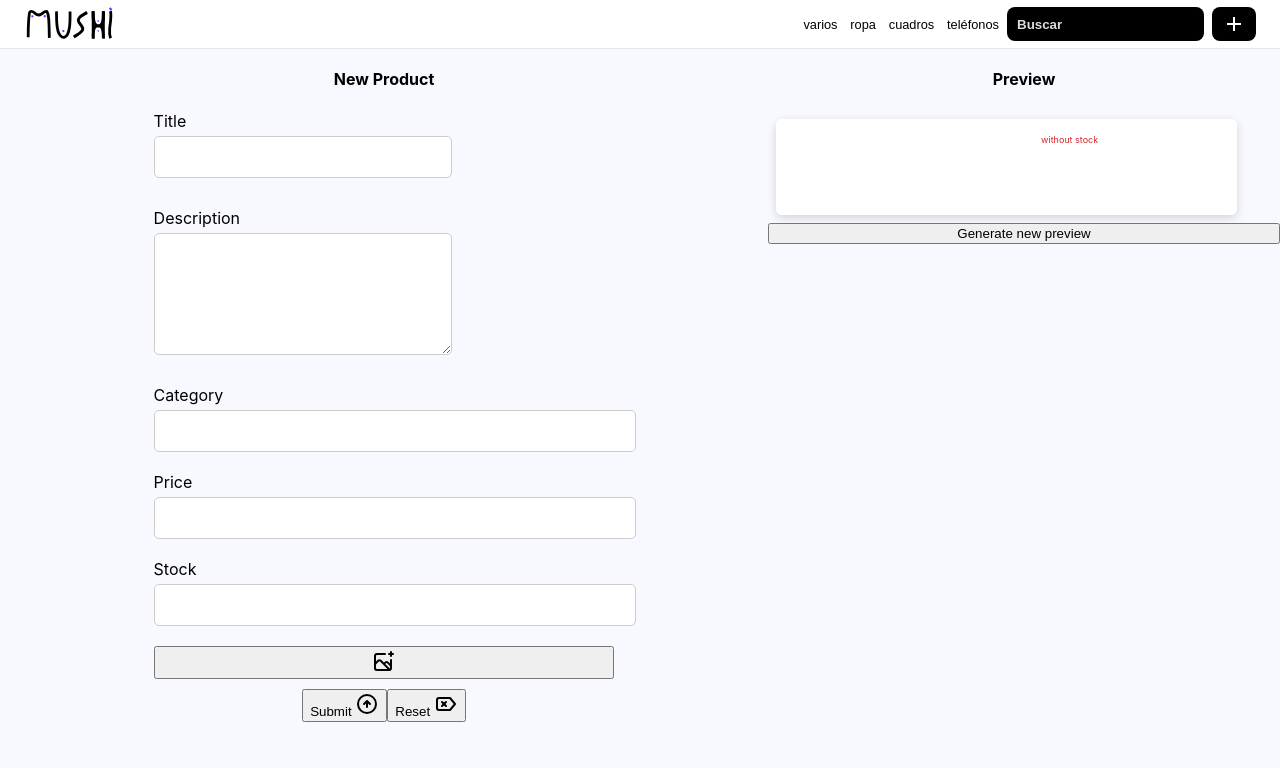
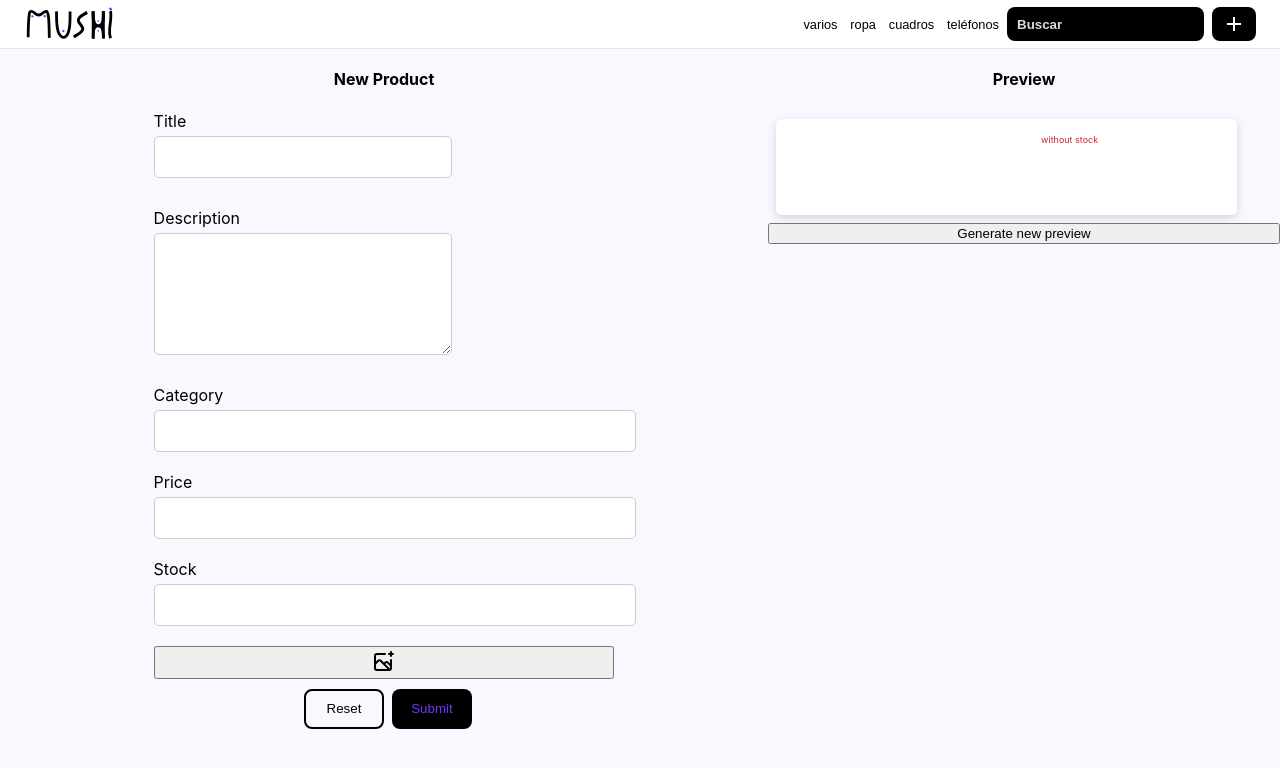
Before and after one commit to aithonai/Mushi, a React (Create React App) app in the folder app/: page /new in a window 1280 px wide. Shown: the top 768 px of the page. Built offline with nearby package versions, Linux system fonts and the light colour scheme.

Commit message:
Added MyButton.jsx

```diff
--- /dev/null
+++ b/app/src/components/MyButton.css
@@ -0,0 +1 @@
+.MyButton{display:flex;justify-content:center;align-items:center;margin-left:.5rem;background-color:#000;width:5rem;height:2.5rem;padding:.2rem .5rem;border-width:0;border-radius:8px;outline-width:0;color:#fff;transition:all .2s;cursor:pointer}.MyButton:hover{box-shadow:0 0 2px 3px rgba(120,50,255,.5);transition:all .2s}.primary{color:#7832ff}.ghost{color:#000;background-color:transparent;border:2px solid #000}
--- /dev/null
+++ b/app/src/components/MyButton.jsx
@@ -0,0 +1,14 @@
+import "./MyButton.css"
+
+function MyButton(props) {
+  return (
+    <button
+      type={props.type ? props.type : null}
+      className={`MyButton ${props.theme || ""}`}
+    >
+      {props.children}
+    </button>
+  )
+}
+
+export default MyButton
--- a/app/src/components/Product_form.jsx
+++ b/app/src/components/Product_form.jsx
@@ -1,13 +1,10 @@
 import { useState, useRef } from "react"
+import "./Product_form.css"
 import Card from "./Card"
-import {
-  UilImagePlus,
-  UilCancel,
-  UilArrowCircleUp,
-} from "@iconscout/react-unicons"
-import "../components/Product_form.css"
+import MyButton from "./MyButton"
+import { UilImagePlus } from "@iconscout/react-unicons"
 
-export default function ProductForm() {
+function ProductForm() {
   const [images, setImages] = useState([])
   const [preview, setPreview] = useState({})
   const form = useRef(null)
@@ -109,12 +106,12 @@ export default function ProductForm() {
         </div>
 
         <div className="controls">
-          <button type="submit">
-            Submit <UilArrowCircleUp />
-          </button>
-          <button type="reset">
-            Reset <UilCancel />
-          </button>
+          <MyButton type="reset" theme="ghost">
+            Reset
+          </MyButton>
+          <MyButton type="submit" theme="primary">
+            Submit
+          </MyButton>
         </div>
       </form>
       <aside className="preview">
@@ -138,3 +135,5 @@ export default function ProductForm() {
     </div>
   )
 }
+
+export default ProductForm
--- /dev/null
+++ b/app/src/scss/MyButton.scss
@@ -0,0 +1,33 @@
+@import "variables";
+
+.MyButton {
+  display: flex;
+  justify-content: center;
+  align-items: center;
+  margin-left: 0.5rem;
+  background-color: $dark-color;
+  width: 5rem;
+  height: 2.5rem;
+  padding: 0.2rem 0.5rem;
+  border-width: 0;
+  border-radius: 8px;
+  outline-width: 0;
+  color: $white-color;
+  transition: all 0.2s;
+  cursor: pointer;
+
+  &:hover {
+    box-shadow: 0 0 2px 3px transparentize($color: $primary-color, $amount: 0.5);
+    transition: all 0.2s;
+  }
+}
+
+.primary {
+  color: $primary-color;
+}
+
+.ghost {
+  color: $dark-color;
+  background-color: transparent;
+  border: 2px solid $dark-color;
+}
```
